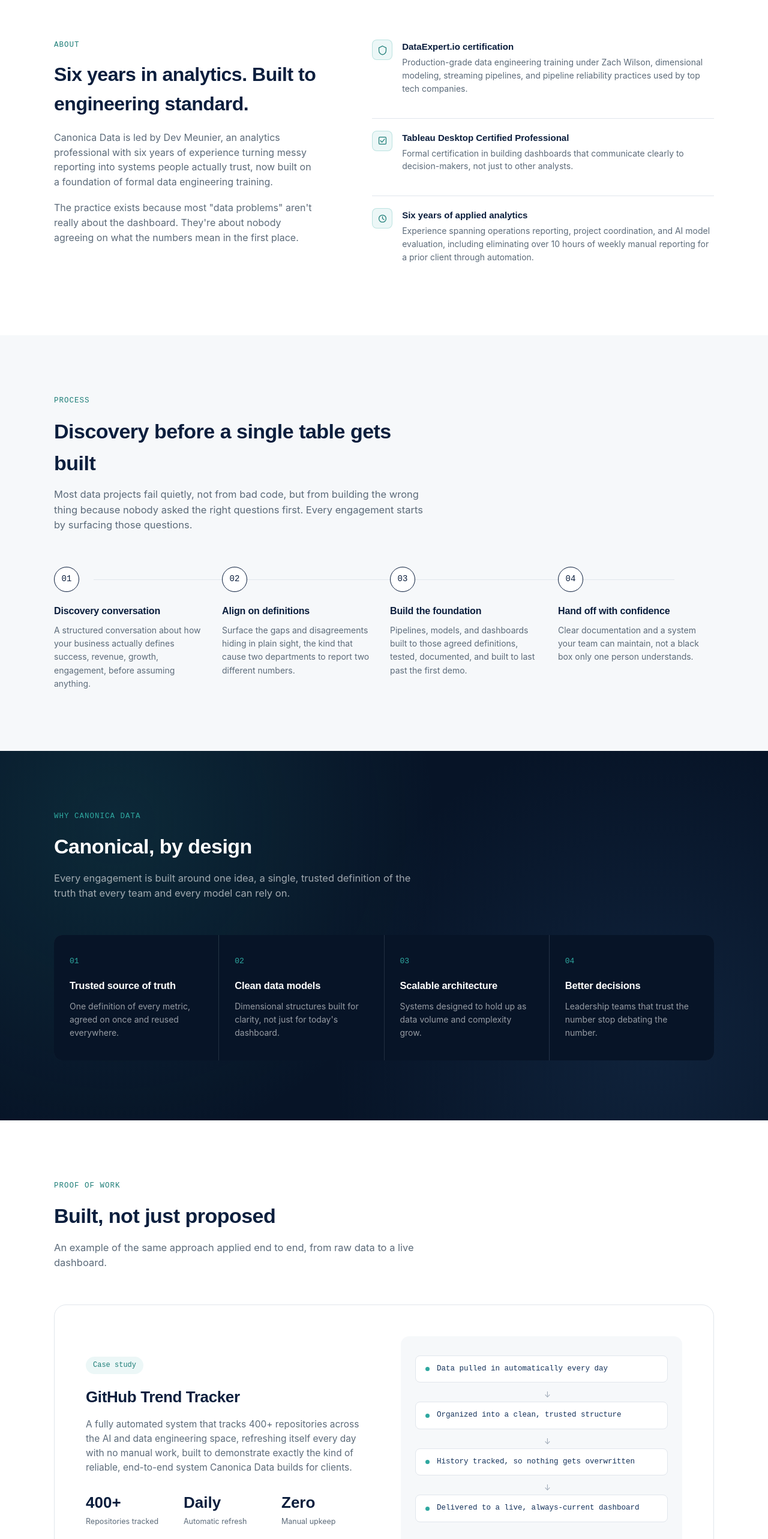
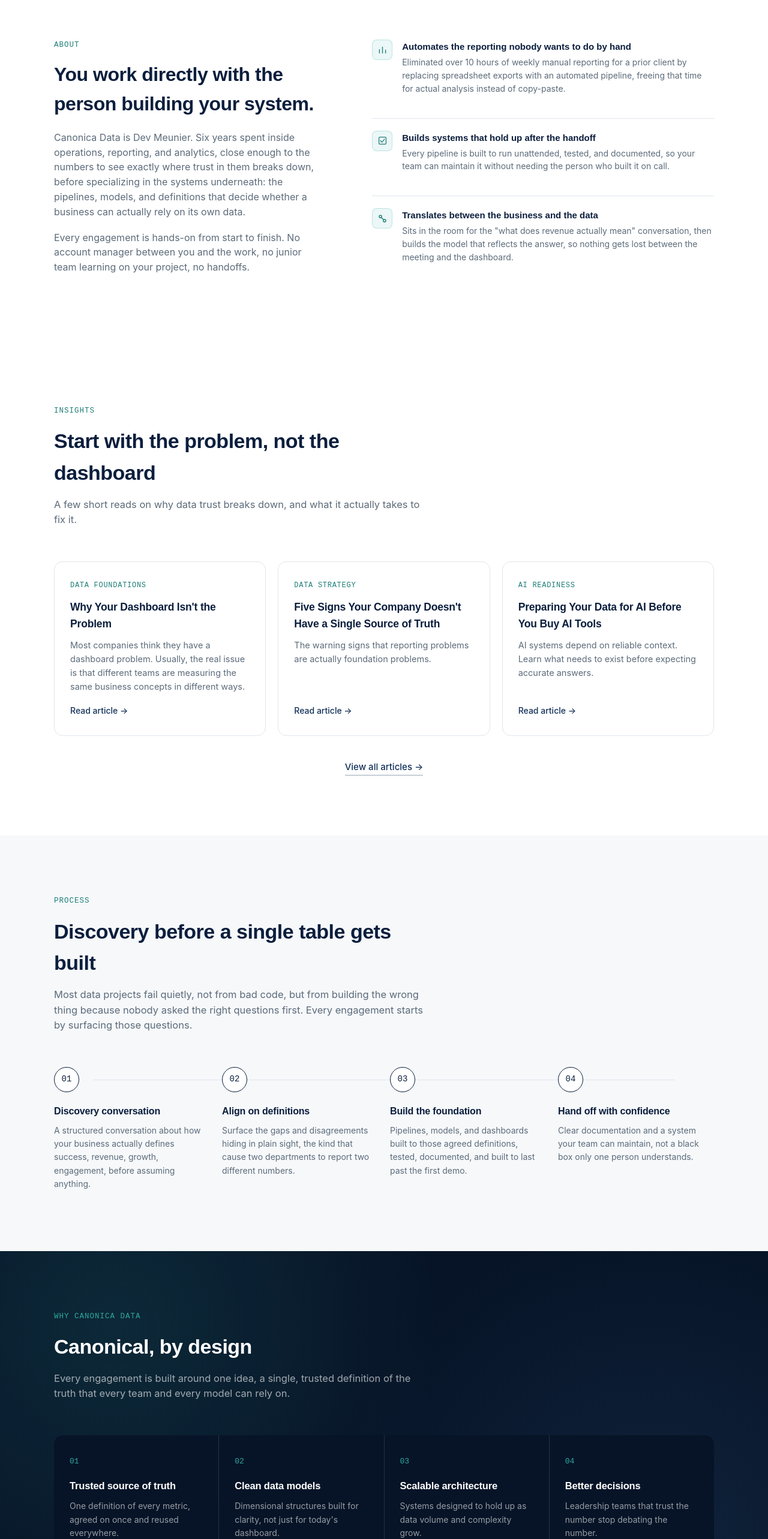
Before and after one commit to Dmeuny/canonica-data-site, a Next.js app: page / in a window 1280 px wide. Shown: the part 1513-4079 px from the top of the page at 60% size. Built offline with nearby package versions, Linux system fonts and the light colour scheme.

Commit message:
Rework About section, fix canonical URL, add homepage Insights section

```diff
--- a/app/layout.tsx
+++ b/app/layout.tsx
@@ -13,14 +13,18 @@
 });
 
 export const metadata: Metadata = {
+  metadataBase: new URL("https://canonicadata.com"),
   title: "Canonica Data | Trusted Data Foundations",
   description:
     "Canonica Data helps organizations build trusted data foundations, reliable analytics, and AI-ready systems.",
+  alternates: {
+    canonical: "https://canonicadata.com",
+  },
   openGraph: {
     title: "Canonica Data | Trusted Data Foundations",
     description:
       "Build the trusted data foundation behind better analytics, reporting, and AI.",
-    url: "https://www.canonicadata.com",
+    url: "https://canonicadata.com",
     siteName: "Canonica Data",
     type: "website",
   },
--- a/app/page.tsx
+++ b/app/page.tsx
@@ -1,6 +1,7 @@
 import Navbar from "./components/Navbar";
 import type { Metadata } from "next";
 import ContactForm from "./components/ContactForm";
+import Link from "next/link";
 
 export const metadata: Metadata = {
   title: "Canonica Data | Trusted data foundations for analytics and AI",
@@ -327,6 +328,60 @@
   .stack-badge:hover {
     border-color: var(--teal-500);
     background: rgba(47,168,160,0.06);
+  }
+
+  /* ---------- RESOURCES ---------- */
+  .resources-grid {
+    display: grid;
+    grid-template-columns: repeat(3, 1fr);
+    gap: 20px;
+    margin-bottom: 40px;
+  }
+  .resource-card {
+    display: flex;
+    flex-direction: column;
+    background: var(--white);
+    border: 1px solid var(--gray-200);
+    border-radius: var(--radius);
+    padding: 30px 26px;
+    text-decoration: none;
+    transition: border-color 0.2s ease, box-shadow 0.2s ease, transform 0.2s ease;
+  }
+  .resource-card:hover {
+    border-color: var(--teal-500);
+    box-shadow: 0 16px 32px -16px rgba(11,30,61,0.18);
+    transform: translateY(-3px);
+  }
+  .resource-category {
+    font-family: 'IBM Plex Mono', monospace;
+    font-size: 12px;
+    font-weight: 500;
+    color: var(--teal-600);
+    text-transform: uppercase;
+    letter-spacing: 0.06em;
+    margin-bottom: 14px;
+  }
+  .resource-card h3 {
+    font-size: 17.5px;
+    letter-spacing: -0.01em;
+    margin-bottom: 10px;
+    color: var(--navy-900);
+  }
+  .resource-card p {
+    font-size: 14.5px;
+    color: var(--gray-600);
+    line-height: 1.6;
+    flex-grow: 1;
+    margin-bottom: 18px;
+  }
+  .resource-read {
+    font-size: 14px;
+    font-weight: 500;
+    color: var(--navy-800);
+  }
+  .resources-footer {
+    display: flex;
+    justify-content: center;
   }
 
   /* ---------- FAQ ---------- */
@@ -672,6 +727,7 @@
     .hero .wrap { grid-template-columns: 1fr; }
     .hero-visual { height: 300px; order: -1; }
     .services-grid { grid-template-columns: repeat(2, 1fr); }
+    .resources-grid { grid-template-columns: 1fr; }
     .why-grid { grid-template-columns: repeat(2, 1fr); }
     .contact-grid { grid-template-columns: 1fr; }
     .form-row { grid-template-columns: 1fr; }
@@ -691,6 +747,7 @@
 
       <Navbar />
 
+      {/* ===== Hero ===== */}
       <section className="hero">
         <div className="wrap">
           <div>
@@ -740,6 +797,7 @@
         </div>
       </section>
 
+      {/* ===== Services ===== */}
       <section className="section" id="services">
         <div className="wrap">
           <div className="section-head">
@@ -780,35 +838,36 @@
         </div>
       </section>
 
+      {/* ===== About Me ===== */}
       <section className="section" id="about">
         <div className="wrap">
           <div className="about-grid">
             <div className="about-copy">
               <span className="section-eyebrow">About</span>
-              <h2 style={{ fontSize: "32px", marginBottom: "18px", letterSpacing: "-0.015em" }}>Six years in analytics. Built to engineering standard.</h2>
-              <p>Canonica Data is led by Dev Meunier, an analytics professional with six years of experience turning messy reporting into systems people actually trust, now built on a foundation of formal data engineering training.</p>
-              <p>The practice exists because most &quot;data problems&quot; aren&apos;t really about the dashboard. They&apos;re about nobody agreeing on what the numbers mean in the first place.</p>
+              <h2 style={{ fontSize: "32px", marginBottom: "18px", letterSpacing: "-0.015em" }}>You work directly with the person building your system.</h2>
+              <p>Canonica Data is Dev Meunier. Six years spent inside operations, reporting, and analytics, close enough to the numbers to see exactly where trust in them breaks down, before specializing in the systems underneath: the pipelines, models, and definitions that decide whether a business can actually rely on its own data.</p>
+              <p>Every engagement is hands-on from start to finish. No account manager between you and the work, no junior team learning on your project, no handoffs.</p>
             </div>
             <div className="credentials">
               <div className="credential">
-                <div className="credential-mark"><svg width="17" height="17" viewBox="0 0 20 20" fill="none"><path d="M10 2l7 3.5v5c0 4.5-3 7.5-7 8.5-4-1-7-4-7-8.5v-5L10 2z" stroke="#1E7E78" strokeWidth="1.5"/></svg></div>
+                <div className="credential-mark"><svg width="17" height="17" viewBox="0 0 20 20" fill="none"><path d="M4 16V9M10 16V4M16 16v-6" stroke="#1E7E78" strokeWidth="1.6" strokeLinecap="round"/></svg></div>
                 <div>
-                  <h4>DataExpert.io certification</h4>
-                  <p>Production-grade data engineering training under Zach Wilson, dimensional modeling, streaming pipelines, and pipeline reliability practices used by top tech companies.</p>
+                  <h4>Automates the reporting nobody wants to do by hand</h4>
+                  <p>Eliminated over 10 hours of weekly manual reporting for a prior client by replacing spreadsheet exports with an automated pipeline, freeing that time for actual analysis instead of copy-paste.</p>
                 </div>
               </div>
               <div className="credential">
                 <div className="credential-mark"><svg width="17" height="17" viewBox="0 0 20 20" fill="none"><rect x="3" y="3" width="14" height="14" rx="2" stroke="#1E7E78" strokeWidth="1.5"/><path d="M6 10l3 3 5-6" stroke="#1E7E78" strokeWidth="1.5" strokeLinecap="round" strokeLinejoin="round"/></svg></div>
                 <div>
-                  <h4>Tableau Desktop Certified Professional</h4>
-                  <p>Formal certification in building dashboards that communicate clearly to decision-makers, not just to other analysts.</p>
+                  <h4>Builds systems that hold up after the handoff</h4>
+                  <p>Every pipeline is built to run unattended, tested, and documented, so your team can maintain it without needing the person who built it on call.</p>
                 </div>
               </div>
               <div className="credential">
-                <div className="credential-mark"><svg width="17" height="17" viewBox="0 0 20 20" fill="none"><circle cx="10" cy="10" r="7" stroke="#1E7E78" strokeWidth="1.5"/><path d="M10 6v4l3 2" stroke="#1E7E78" strokeWidth="1.5" strokeLinecap="round"/></svg></div>
+                <div className="credential-mark"><svg width="17" height="17" viewBox="0 0 20 20" fill="none"><circle cx="6" cy="6" r="2.5" stroke="#1E7E78" strokeWidth="1.6"/><circle cx="14" cy="14" r="2.5" stroke="#1E7E78" strokeWidth="1.6"/><path d="M8 8l4 4" stroke="#1E7E78" strokeWidth="1.6"/></svg></div>
                 <div>
-                  <h4>Six years of applied analytics</h4>
-                  <p>Experience spanning operations reporting, project coordination, and AI model evaluation, including eliminating over 10 hours of weekly manual reporting for a prior client through automation.</p>
+                  <h4>Translates between the business and the data</h4>
+                  <p>Sits in the room for the &quot;what does revenue actually mean&quot; conversation, then builds the model that reflects the answer, so nothing gets lost between the meeting and the dashboard.</p>
                 </div>
               </div>
             </div>
@@ -816,6 +875,41 @@
         </div>
       </section>
 
+      {/* ===== Resources / Insights ===== */}
+      <section className="section" id="insights">
+        <div className="wrap">
+          <div className="section-head">
+            <span className="section-eyebrow">Insights</span>
+            <h2>Start with the problem, not the dashboard</h2>
+            <p>A few short reads on why data trust breaks down, and what it actually takes to fix it.</p>
+          </div>
+          <div className="resources-grid">
+            <Link href="/resources/dashboard-isnt-the-problem" className="resource-card">
+              <div className="resource-category">Data Foundations</div>
+              <h3>Why Your Dashboard Isn&apos;t the Problem</h3>
+              <p>Most companies think they have a dashboard problem. Usually, the real issue is that different teams are measuring the same business concepts in different ways.</p>
+              <span className="resource-read">Read article →</span>
+            </Link>
+            <Link href="/resources/signs-no-single-source-of-truth" className="resource-card">
+              <div className="resource-category">Data Strategy</div>
+              <h3>Five Signs Your Company Doesn&apos;t Have a Single Source of Truth</h3>
+              <p>The warning signs that reporting problems are actually foundation problems.</p>
+              <span className="resource-read">Read article →</span>
+            </Link>
+            <Link href="/resources/preparing-data-for-ai" className="resource-card">
+              <div className="resource-category">AI Readiness</div>
+              <h3>Preparing Your Data for AI Before You Buy AI Tools</h3>
+              <p>AI systems depend on reliable context. Learn what needs to exist before expecting accurate answers.</p>
+              <span className="resource-read">Read article →</span>
+            </Link>
+          </div>
+          <div className="resources-footer">
+            <Link href="/resources" className="btn-secondary-link">View all articles →</Link>
+          </div>
+        </div>
+      </section>
+
+      {/* ===== Process ===== */}
       <section className="section section-alt" id="process">
         <div className="wrap">
           <div className="section-head">
@@ -848,6 +942,7 @@
         </div>
       </section>
 
+      {/* ===== Why Canonica Data ===== */}
       <section className="why" id="why">
         <div className="wrap">
           <div className="section-head">
@@ -880,46 +975,7 @@
         </div>
       </section>
 
-      <section className="section" id="work">
-        <div className="wrap">
-          <div className="section-head">
-            <span className="section-eyebrow">Proof of work</span>
-            <h2>Built, not just proposed</h2>
-            <p>An example of the same approach applied end to end, from raw data to a live dashboard.</p>
-          </div>
-          <div className="case-study">
-            <div>
-              <span className="case-tag">Case study</span>
-              <h3>GitHub Trend Tracker</h3>
-              <p className="desc">A fully automated system that tracks 400+ repositories across the AI and data engineering space, refreshing itself every day with no manual work, built to demonstrate exactly the kind of reliable, end-to-end system Canonica Data builds for clients.</p>
-              <div className="case-stats">
-                <div>
-                  <div className="case-stat-num">400+</div>
-                  <div className="case-stat-label">Repositories tracked</div>
-                </div>
-                <div>
-                  <div className="case-stat-num">Daily</div>
-                  <div className="case-stat-label">Automatic refresh</div>
-                </div>
-                <div>
-                  <div className="case-stat-num">Zero</div>
-                  <div className="case-stat-label">Manual upkeep</div>
-                </div>
-              </div>
-            </div>
-            <div className="case-diagram">
-              <div className="flow-step"><span className="dot"></span>Data pulled in automatically every day</div>
-              <div className="flow-arrow">↓</div>
-              <div className="flow-step"><span className="dot"></span>Organized into a clean, trusted structure</div>
-              <div className="flow-arrow">↓</div>
-              <div className="flow-step"><span className="dot"></span>History tracked, so nothing gets overwritten</div>
-              <div className="flow-arrow">↓</div>
-              <div className="flow-step"><span className="dot"></span>Delivered to a live, always-current dashboard</div>
-            </div>
-          </div>
-        </div>
-      </section>
-
+      {/* ===== Tech Stack ===== */}
       <section className="section section-alt" id="stack">
         <div className="wrap">
           <div className="section-head">
@@ -1014,6 +1070,7 @@
         </div>
       </section>
 
+      {/* ===== Contact ===== */}
       <section className="section section-alt" id="contact">
         <div className="wrap">
           <div className="contact-grid">
@@ -1027,7 +1084,8 @@
         </div>
       </section>
 
-      <section className="section faq-section">
+      {/* ===== FAQ ===== */}
+      <section className="section faq-section" id="faq">
         <div className="wrap">
           <div className="section-head">
             <span className="section-eyebrow">Common Questions</span>
```
